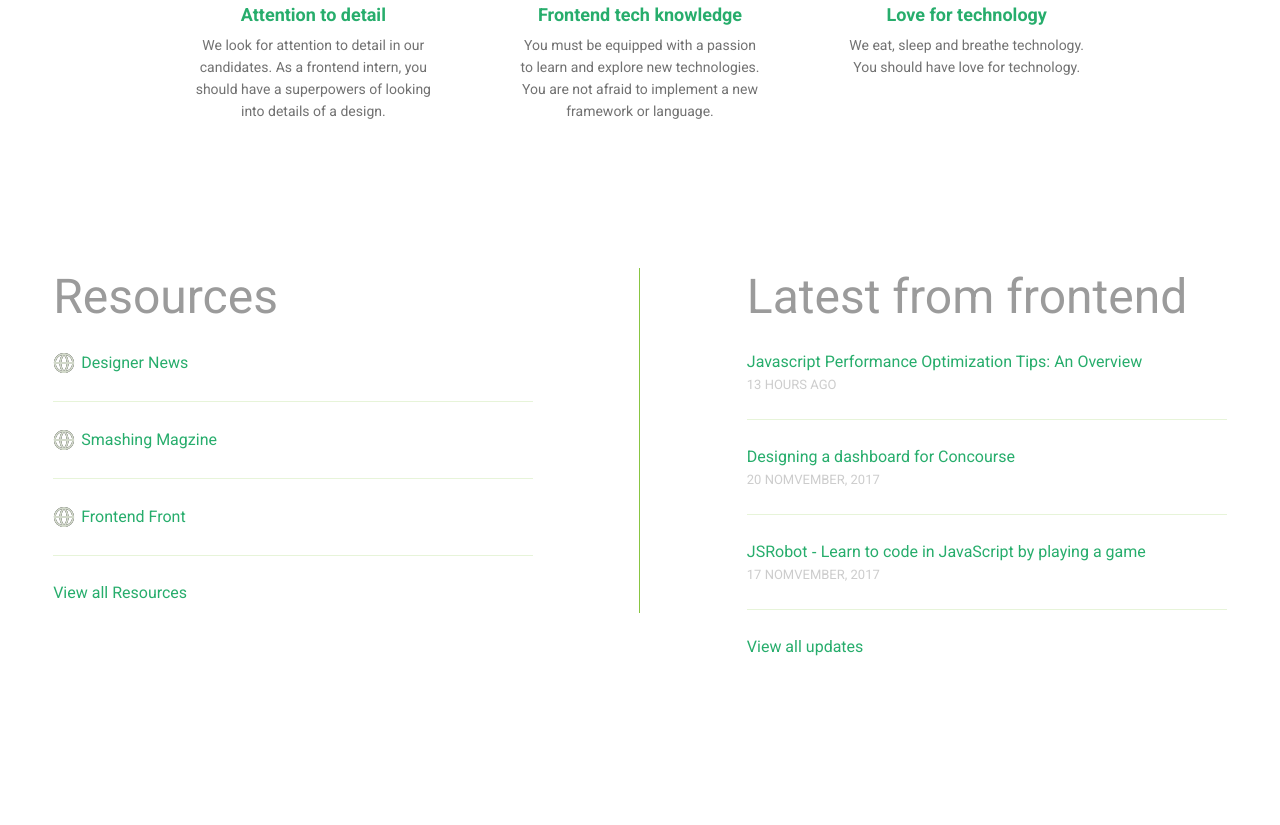
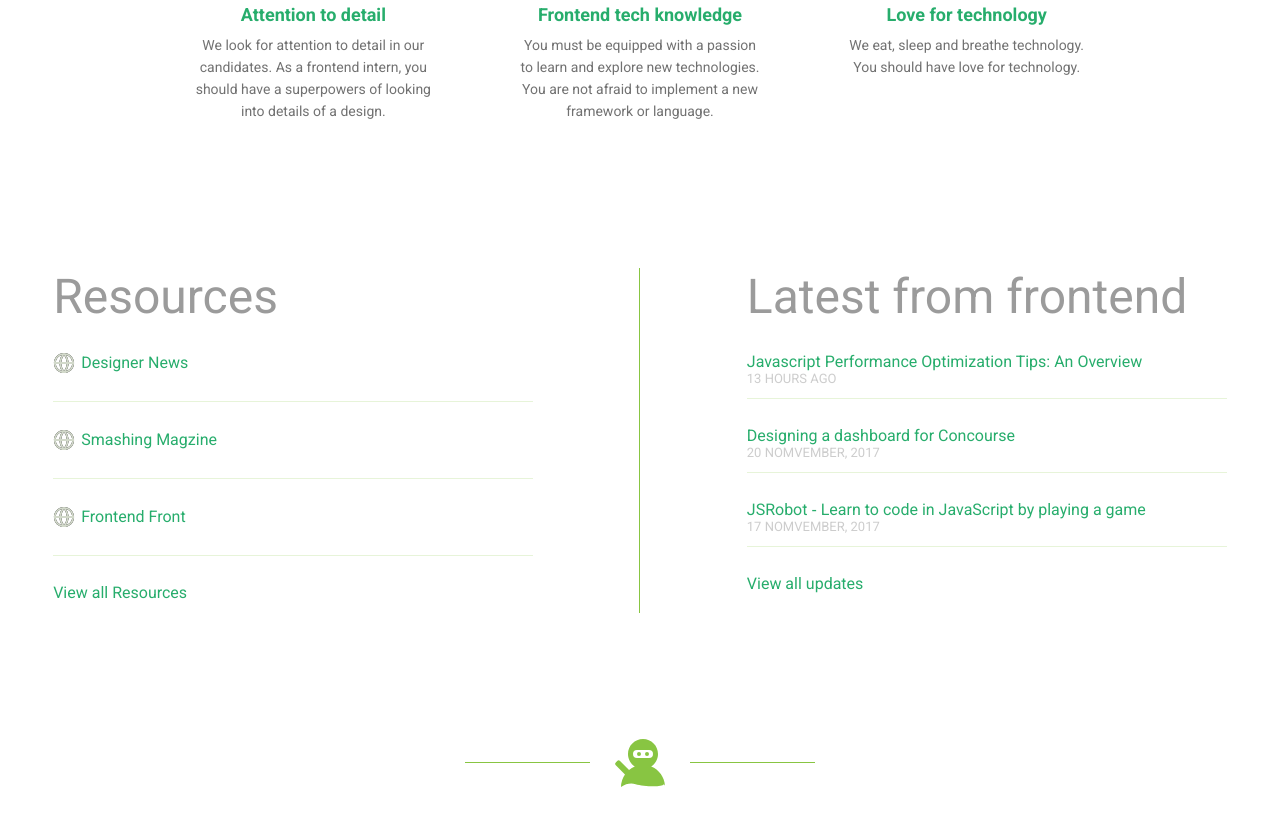
Before and after one commit to ornias9/yipl-fec, a website: page index.html in a window 1280 px wide. Shown: the part 1204-2029 px from the top of the page. Before the commit the page ends 1887 px from the top, so only its background shows below. Drawn offline with Linux system fonts and the light colour scheme.

Commit message:
complete news section + separator middle logo

```diff
--- a/index.html
+++ b/index.html
@@ -135,7 +135,7 @@
 
             <span class="separator"></span>
 
-          <div class="news">
+            <div class="news  news--right">
                 <h2 class="heading-secondary text-align-left">
                     Latest from frontend
                 </h2>
@@ -168,6 +168,14 @@
             </div>
         </div>
 
+        <div class="mid-logo">
+            <span class="mid-logo__line"></span>
+            <div class="mid-logo__logo-box">
+                <img src="img/svg/ic-separator-frontend-ninja.svg" alt="separator ninja logo" class="mid-logo__logo">
+            </div>
+            <span class="mid-logo__line"></span>
+        </div>
+
     </main>
 
 </body>
--- a/sass/components/_news.scss
+++ b/sass/components/_news.scss
@@ -5,15 +5,18 @@
 
     }
 
+
     &__item {
         display: flex;
         align-items: center;
         padding: 2.7rem 0;
+        position: relative;
 
         &:not(:last-child) {
             border-bottom: 1px solid rgba(136, 197, 66, .2);
         }
     }
+
 
     &__item-hour{
         display: flex;
@@ -26,7 +29,10 @@
         opacity: .5;
         text-transform: uppercase;
         font-size: 1.3rem;
-        margin-top: .6rem;
+        // margin-top: .6rem;
+        position: absolute;
+        top: 63%;
+        left: 0;
     }
 
     &__link {
--- a/sass/pages/_home.scss
+++ b/sass/pages/_home.scss
@@ -9,3 +9,26 @@
     display: flex;
     justify-content: space-around;
 }
+
+.mid-logo {
+    display: flex;
+    justify-content: center;
+    align-items: center;
+    margin: 11rem 0;
+
+    &__line {
+        height: 1px;
+        width: 12.5rem;
+        background-color: var(--apple);
+    }
+
+    &__logo-box {
+        width: 5rem;
+        margin: 0 2.5rem;
+    }
+
+    &__logo {
+        display: block;
+        object-fit: contain;
+    }
+}
```
Also changed, not shown: css/style.css. Lines whose indentation alone changed are shown as unchanged.
